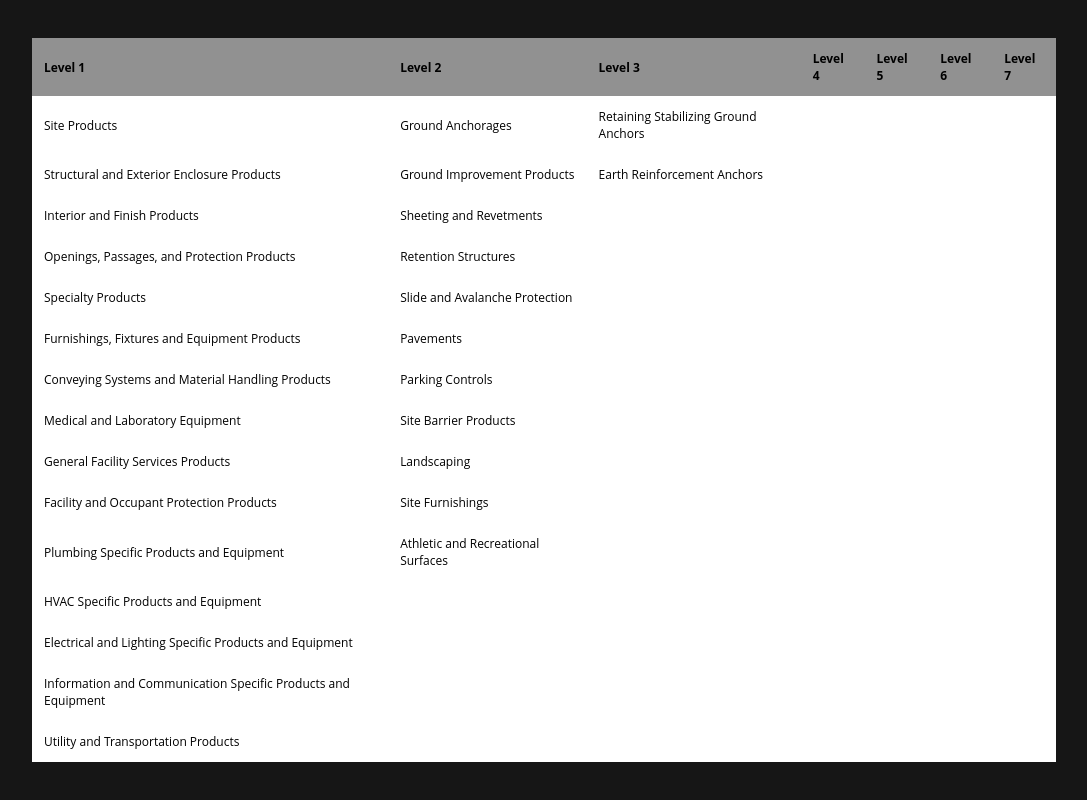
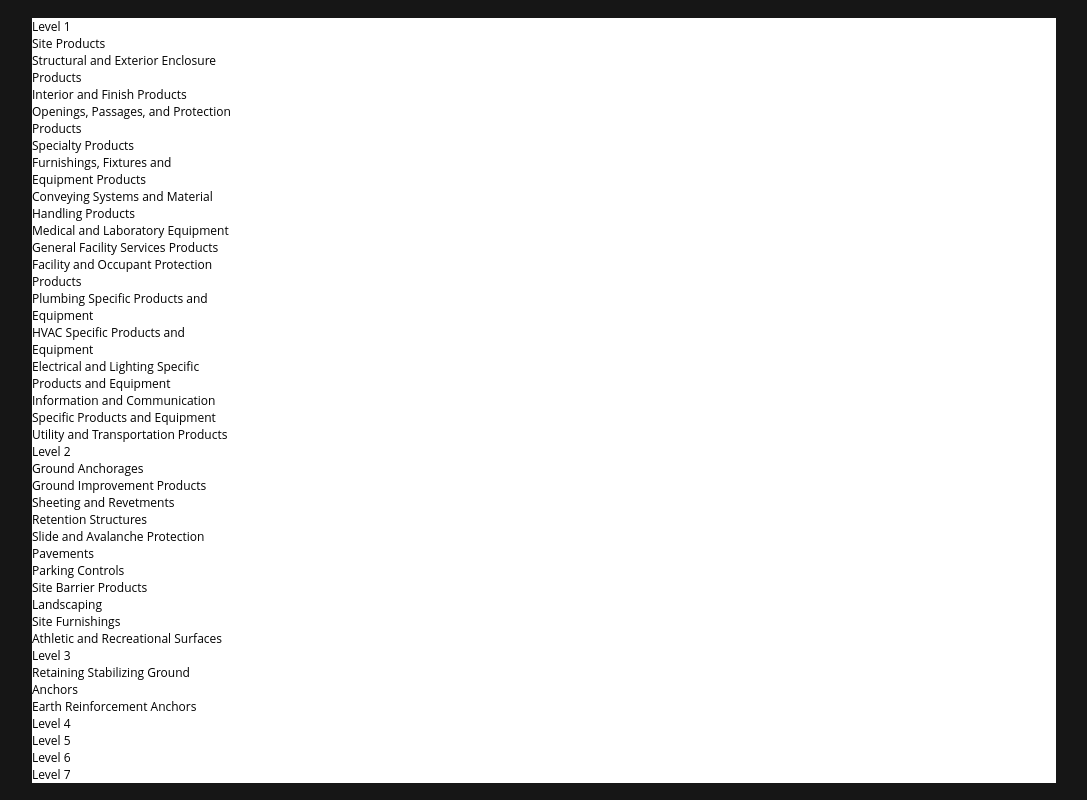
Before and after one commit to zmm2025/react-testing-app, a React (Create React App) app: page / in a window 1280 px wide. Shown: the whole page, without its empty margins (96-1183 px from the left). Built offline with nearby package versions, Linux system fonts and the light colour scheme.

Commit message:
Changed table to divs in column order

```diff
--- a/src/assets/styles/app.css
+++ b/src/assets/styles/app.css
@@ -7,5 +7,5 @@
   width: 100vw;
 
   /* Appearance */
-  background: var(--neutral-10, #161616);
+  background: var(--neutral-900, #161616);
 }
--- a/src/assets/styles/class-selector.css
+++ b/src/assets/styles/class-selector.css
@@ -8,29 +8,32 @@
     /* Table */
     border-collapse: collapse;
 
-    thead {
-        /* Appearance */
+    .header {
         background: var(--neutral-400, #919191);
     }
 
-    tr {
+    .row {
         /* Layout */
         height: 40px;
+
+        .cell {
+            /* Layout */
+            padding: 12px;
+
+            /* Text */
+            text-align: left;
+        }
     }
 
-    th, td {
-        /* Layout */
-        padding: 12px;
-
-        /* Text */
-        text-align: left;
+    .column {
+        width: 200px;
     }
 }
 
-.class-button:hover {
+div.cell:hover {
     background-color: var(--neutral-100, #e2e2e2);
 }
 
-.class-button:active {
+div.cell:active {
     background-color: var(--neutral-200, #c7c7c7);
 }
--- a/src/components/ClassSelector.js
+++ b/src/components/ClassSelector.js
@@ -4,16 +4,9 @@ import classesData from "../data/classes.json"
 
 export default function ClassSelector() {
     return (
-        <table className="class-selector">
-            <thead>
-                <tr>
-                    {headerCells}
-                </tr>
-            </thead>
-            <tbody>
-                {bodyRows}
-            </tbody>
-        </table>
+        <div className="class-selector">
+            {tableColumns}
+        </div>
     )
 }
 
@@ -26,31 +19,35 @@ function childrenCount(object) {
 const classesDataDepth = 7;
 let currentClassPath = ["Site Products", "Ground Anchorages"];
 
-// Generate table header cells
-let headerCells = [];
-for (let levelIndex = 1; levelIndex <= classesDataDepth; levelIndex++) {
-    headerCells.push(<th>Level {levelIndex}</th>);
+// Initialize table columns
+let tableColumns = [];
+let levelClasses = classesData;
+for (let colIndex = 0; colIndex < classesDataDepth; colIndex++) {
+    let columnCells = [];
+
+    // Add header to column
+    columnCells.push(
+        <div id="header" className="header-cell">Level {colIndex + 1}</div>
+    );
+
+    // Add classes to column
+    for (let rowIndex = 0; rowIndex < childrenCount(levelClasses); rowIndex++) {
+        let rowClass = Object.keys(levelClasses)[rowIndex];
+
+        columnCells.push(
+            <div id={rowIndex} className="cell">{rowClass}</div>
+        );
+    }
+
+    // Add column to array
+    tableColumns.push(
+        <div id={colIndex} className="column">{columnCells}</div>
+    );
+
+    if (colIndex < currentClassPath.length) {
+        let selectedClass = currentClassPath[colIndex];
+        levelClasses = levelClasses[selectedClass];
+    } else {
+        levelClasses = {};
+    }
 }
-
-// Generate table body rows
-let bodyRows = [];
-for (let rowIndex = 0; rowIndex < childrenCount(classesData); rowIndex++) {
-    // Generate table row cells by traversing selected classes indexing each cell's class
-    let rowCells = [];
-    let levelClass = classesData;
-    for (let levelIndex = 1; levelIndex <= classesDataDepth; levelIndex++) {
-        let cellText = "";
-        // If the cell's level is within the selected or next class,
-        // get its text and traverse to the next class if its level is selected
-        if (levelIndex <= currentClassPath.length + 1) {
-            cellText = Object.keys(levelClass)[rowIndex];
-
-            if (levelIndex <= currentClassPath.length) {
-                let nextClass = currentClassPath[levelIndex - 1]
-                levelClass = levelClass[nextClass];
-            }
-        }
-        rowCells.push(<td id={levelIndex} className="class-button">{cellText}</td>);
-    }
-    bodyRows.push(<tr id={rowIndex + 1}>{rowCells}</tr>);
-}
```
